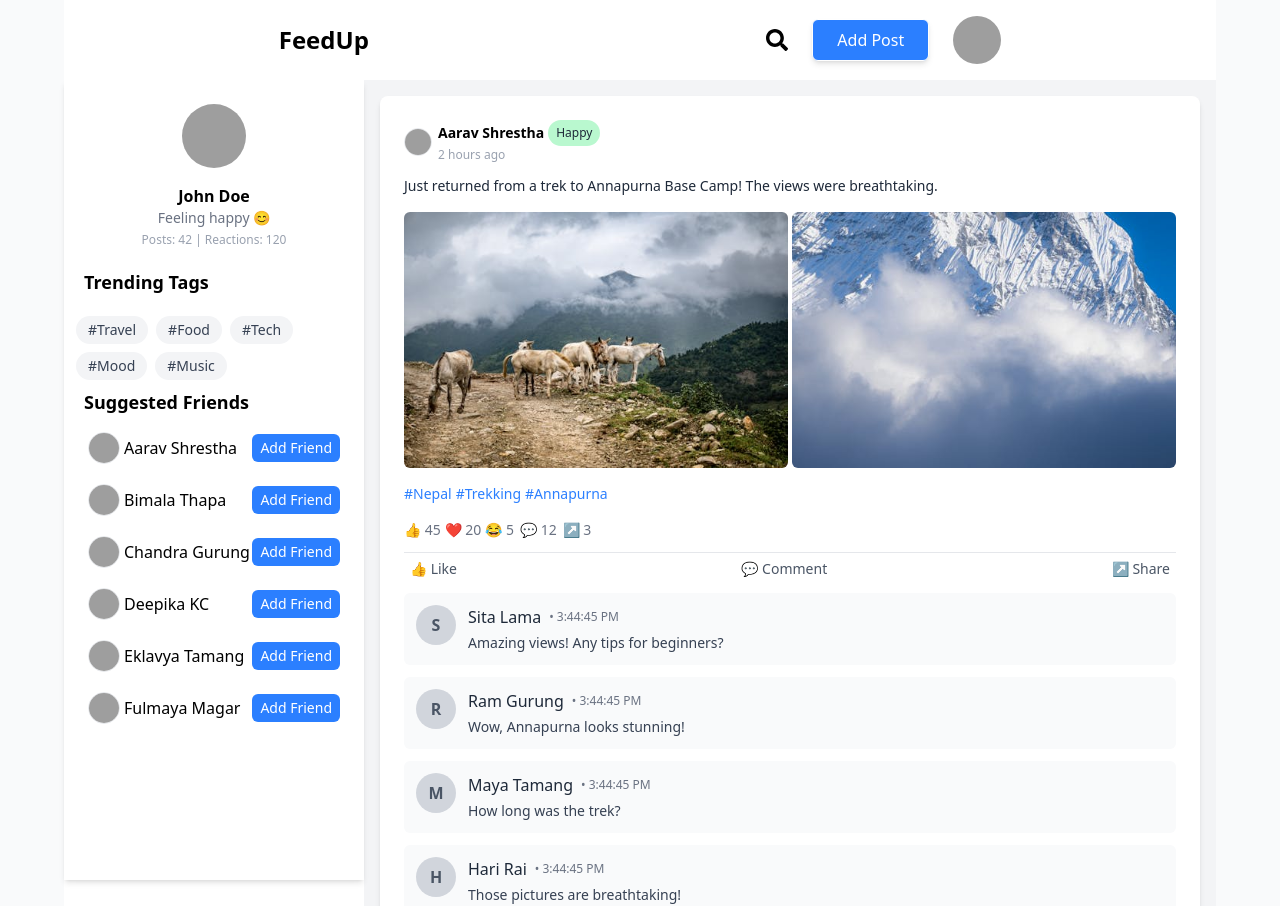
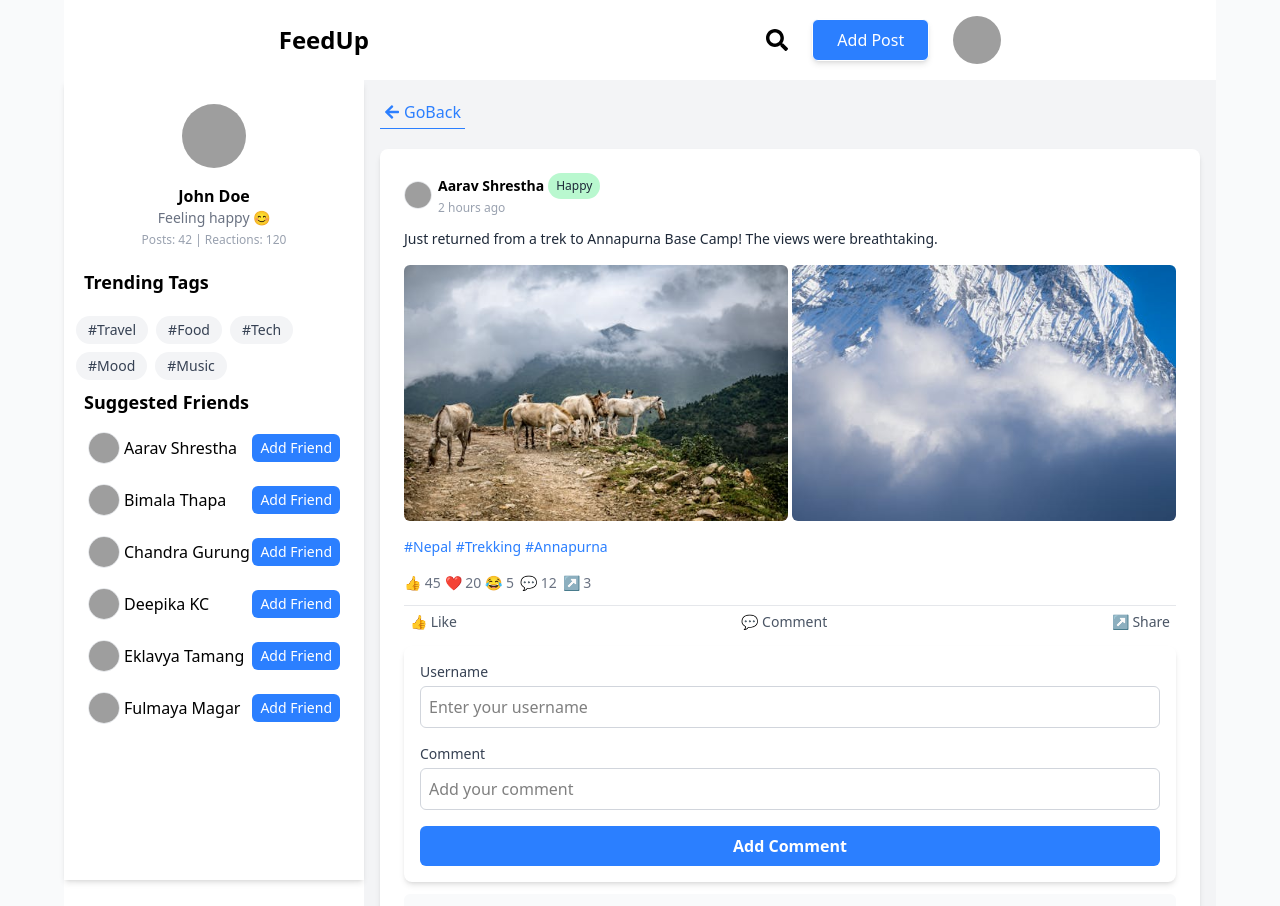
Before and after one commit to paldentitung/FeedUp, a React (Vite) app: page /post/aarav-shrestha-1 in a window 1280 px wide. Shown: the top 906 px of the page. Built offline with nearby package versions, Linux system fonts and the light colour scheme; grey boxes are pictures that could not be loaded.

Commit message:
added comment feature

```diff
--- a/src/Components/PostCard.jsx
+++ b/src/Components/PostCard.jsx
@@ -1,5 +1,6 @@
 import React, { useState } from "react";
 import { Link } from "react-router-dom";
+import Button from "./Button";
 const PostCard = ({ post, showComment = false }) => {
   const {
     id,
@@ -26,6 +27,33 @@ const PostCard = ({ post, showComment = false }) => {
   const handleLike = () => {
     setIsLiked(!isLiked);
     setLikeCount((prev) => (isLiked ? prev - 1 : prev + 1));
+  };
+
+  // comment handling
+  const [commentList, setCommentList] = useState(
+    Array.isArray(comments) ? comments : []
+  );
+
+  const [commentUserName, setCommentUserName] = useState("");
+  const [commentInput, setCommentInput] = useState("");
+
+  const handleAddComment = () => {
+    // Prevent empty inputs
+    if (!commentUserName.trim() || !commentInput.trim()) return;
+
+    // Create new comment object
+    const newComment = {
+      username: commentUserName,
+      comment: commentInput,
+      timestamp: new Date(),
+    };
+
+    // Update state
+    setCommentList((prev) => [newComment, ...prev]);
+
+    // Optionally clear input fields
+    setCommentUserName("");
+    setCommentInput("");
   };
 
   return (
@@ -195,8 +223,50 @@ const PostCard = ({ post, showComment = false }) => {
 
           {showComment && (
             <div className="flex flex-col gap-3  rounded-lg ">
-              {comments.length > 0 ? (
-                comments.map((comment, index) => (
+              <div className="flex flex-col gap-4 p-4 bg-white rounded-lg shadow-md">
+                <div className="flex flex-col gap-1">
+                  <label
+                    htmlFor="username"
+                    className="text-sm font-medium text-gray-700"
+                  >
+                    Username
+                  </label>
+                  <input
+                    type="text"
+                    name="username"
+                    id="username"
+                    onChange={(e) => setCommentUserName(e.target.value)}
+                    className="p-2 border border-gray-300 rounded-md focus:outline-none focus:ring-2 focus:ring-blue-500 focus:border-blue-500 transition-colors"
+                    placeholder="Enter your username"
+                  />
+                </div>
+                <div className="flex flex-col gap-1">
+                  <label
+                    htmlFor="comment"
+                    className="text-sm font-medium text-gray-700"
+                  >
+                    Comment
+                  </label>
+                  <input
+                    type="text"
+                    name="comment"
+                    id="comment"
+                    onChange={(E) => setCommentInput(E.target.value)}
+                    className="p-2 border border-gray-300 rounded-md focus:outline-none focus:ring-2 focus:ring-blue-500 focus:border-blue-500 transition-colors"
+                    placeholder="Add your comment"
+                  />
+                </div>
+                <button
+                  name="add"
+                  onClick={handleAddComment}
+                  className="px-4 py-2 bg-blue-500 text-white font-semibold rounded-md hover:bg-blue-600 focus:outline-none focus:ring-2 focus:ring-blue-500 focus:ring-offset-2 transition-colors"
+                >
+                  Add Comment
+                </button>
+              </div>
+
+              {commentList.length > 0 ? (
+                commentList.map((comment, index) => (
                   <div
                     key={`comment-${index}`}
                     className="flex items-start gap-3 p-3 rounded-md bg-gray-50 hover:bg-gray-100 transition-colors"
--- a/src/Pages/PostDetailPage.jsx
+++ b/src/Pages/PostDetailPage.jsx
@@ -1,7 +1,8 @@
 import React, { useContext } from "react";
-import { useParams } from "react-router-dom";
+import { useNavigate, useParams } from "react-router-dom";
 import { AppContext } from "../Context/AppContext";
 import PostCard from "../Components/PostCard";
+import { FaArrowLeft } from "react-icons/fa";
 const PostDetailPage = () => {
   const { posts } = useContext(AppContext);
   const { slug } = useParams();
@@ -9,10 +10,19 @@ const PostDetailPage = () => {
   // Find the post by slug
   const selectedPost = posts.find((p) => p.slug === slug);
 
+  const navigator = useNavigate();
+
   if (!selectedPost) return <div>Post not found!</div>;
 
   return (
     <div className="p-4">
+      <button
+        className="flex items-center gap-1 text-blue-500 mb-5 border-b p-1"
+        onClick={() => navigator(-1)}
+      >
+        <FaArrowLeft />
+        GoBack
+      </button>
       <PostCard post={selectedPost} showComment={true} />
     </div>
   );
```
